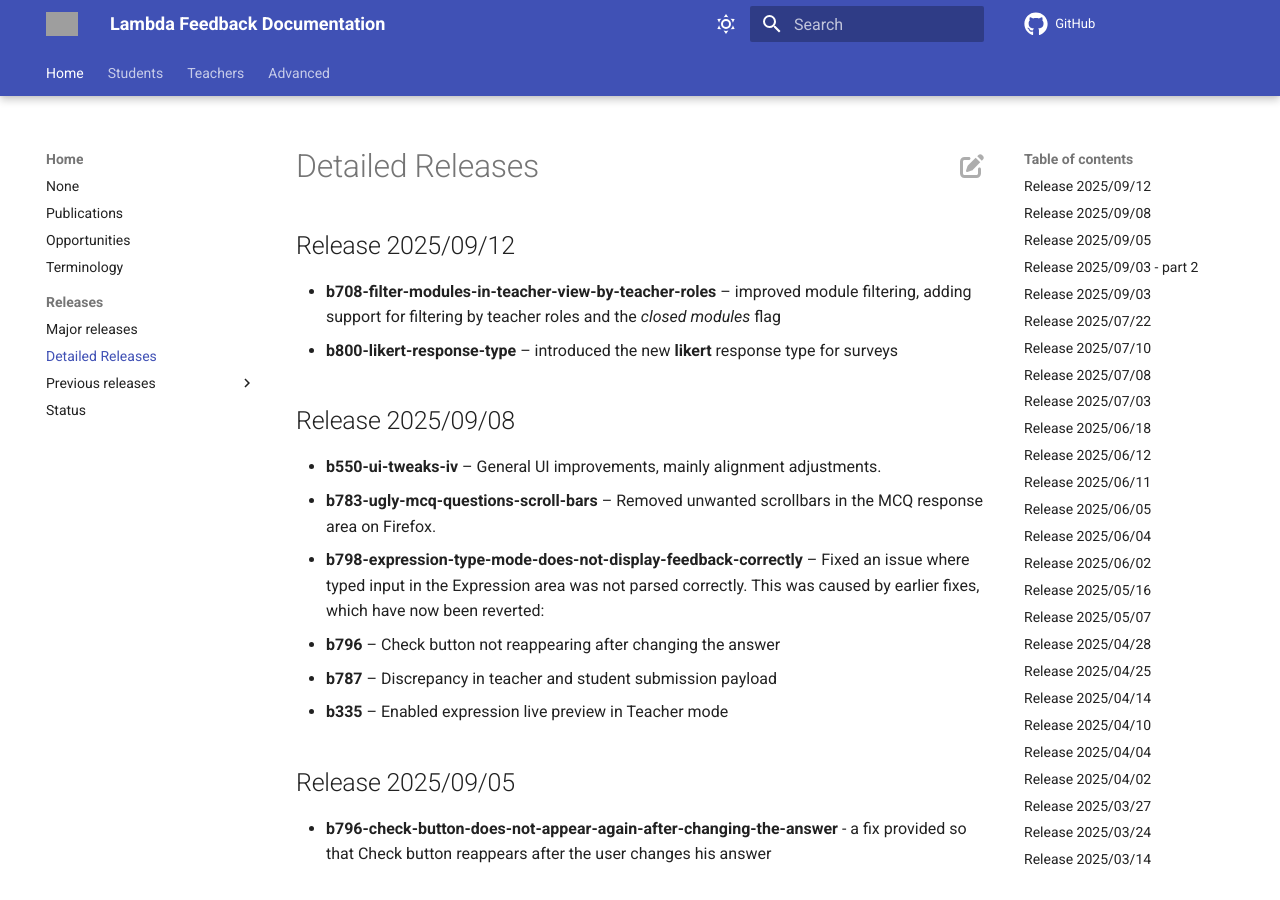
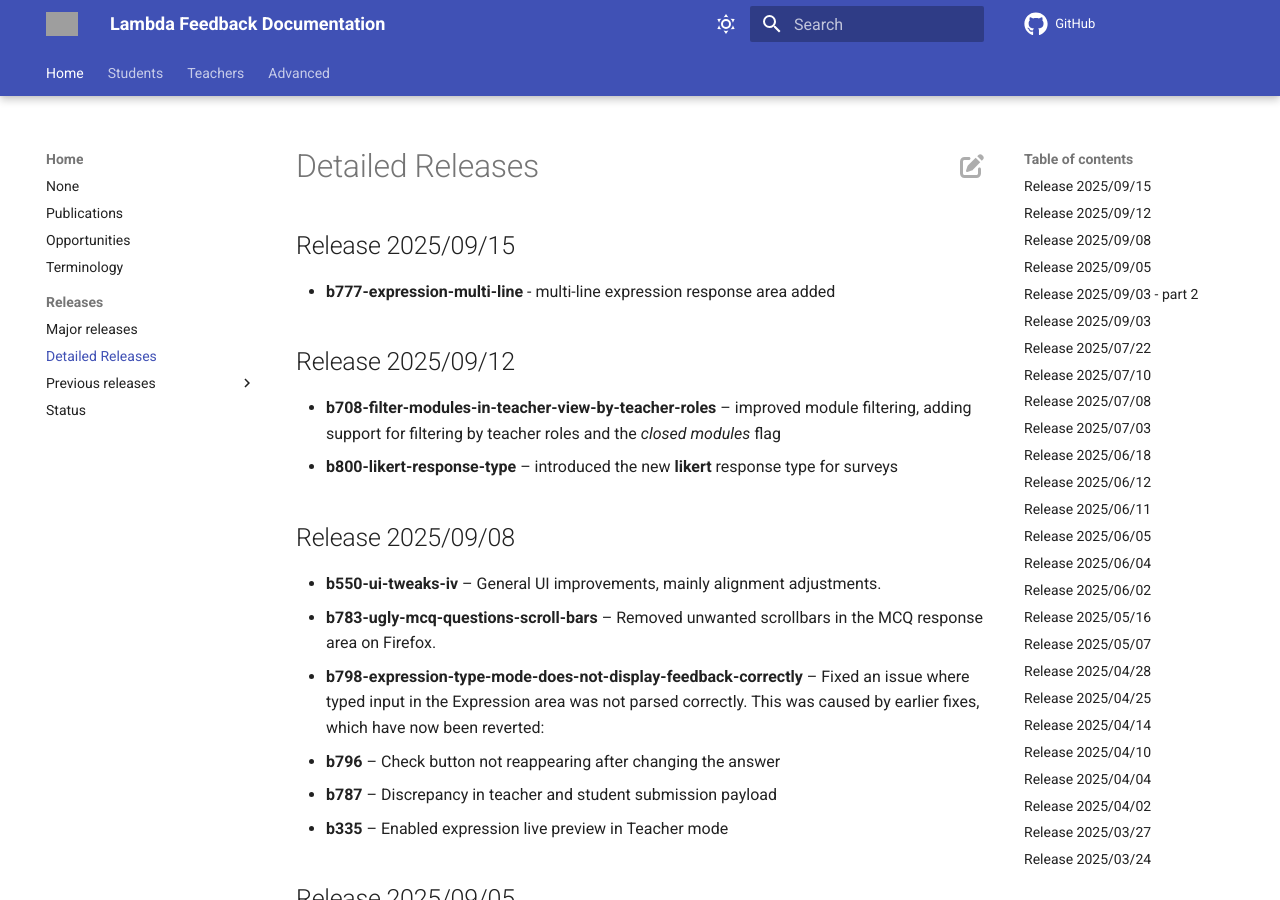
Before and after one commit to lambda-feedback/user-documentation, an MkDocs documentation site: the page built from docs/releases/detailed_releases.md, in a window 1280 px wide and 900 px high. Built offline with MkDocs 1.6.1 and Material for MkDocs 9.7.7, drawn with Linux system fonts in a browser that asks for light colours; comment, search, counter and statistics services are not loaded; grey boxes are pictures that could not be loaded.

Commit message:
Release 2025/09/15 added

```diff
--- a/docs/releases/detailed_releases.md
+++ b/docs/releases/detailed_releases.md
@@ -1,3 +1,7 @@
+## Release 2025/09/15
+
+- **b777-expression-multi-line** - multi-line expression response area added
+
 ## Release 2025/09/12
 
 - **b708-filter-modules-in-teacher-view-by-teacher-roles** – improved module filtering, adding support for filtering by teacher roles and the *closed modules* flag
```
